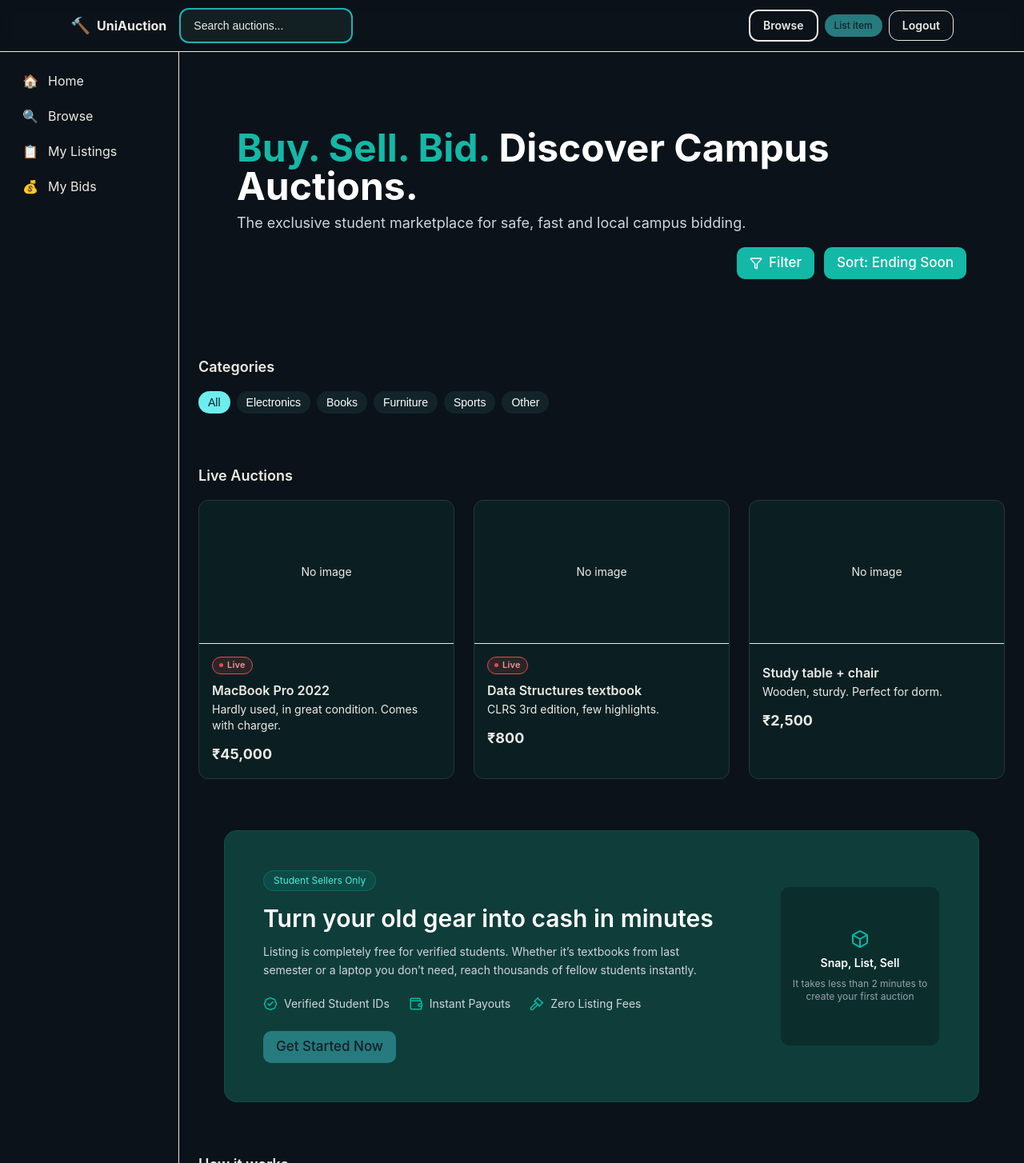
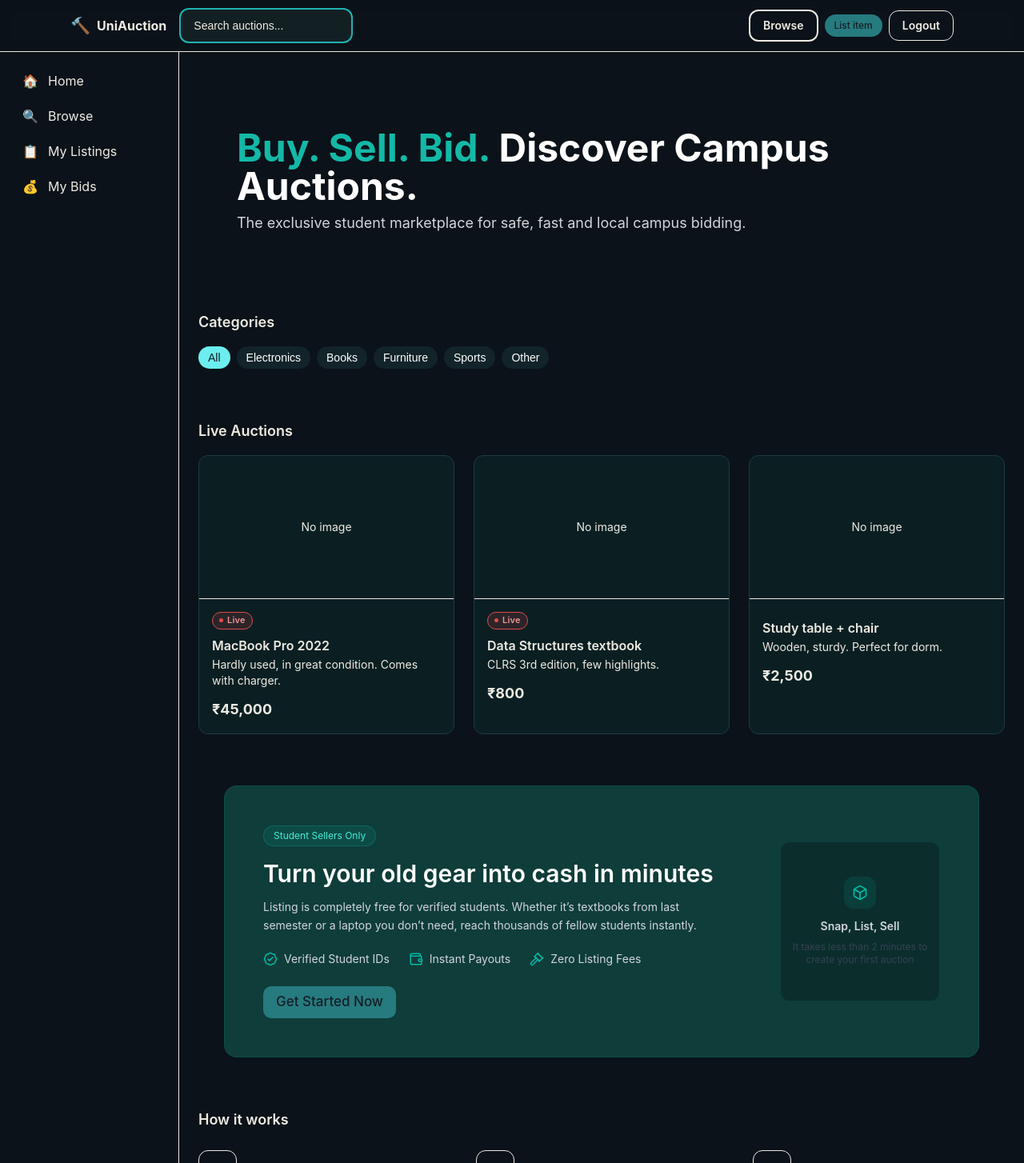
Before and after one commit to nonoyobussiness/student-online-auction-system, a React (Vite) app: page /home in a window 1280 px wide. Shown: the top 1454 px of the page at 80% size. Built offline with nearby package versions, Linux system fonts and the light colour scheme.

Commit message:
fix: icon box styling & theme consistency

```diff
--- a/src/components/sections/HeroSection.tsx
+++ b/src/components/sections/HeroSection.tsx
@@ -1,9 +1,6 @@
 /**
- * HeroSection - Updated with theme + responsive (no layout changes)
+ * HeroSection - Updated with theme + responsive (clean version)
  */
-
-import { Button } from "../ui";
-import { Filter } from "lucide-react";
 
 type HeroSectionProps = {
   theme?: "dark" | "light";
@@ -41,33 +38,6 @@ export default function HeroSection({ theme = "dark" }: HeroSectionProps) {
           The exclusive student marketplace for safe, fast and local campus bidding.
         </p>
 
-        {/* Buttons */}
-        <div className="flex flex-wrap gap-3 mt-4 justify-center md:justify-end">
-
-          {/* Filter Button */}
-          <Button
-            className="
-              flex items-center gap-2
-              !bg-[#14b8a6] !text-white !border-none
-              hover:!bg-[#0d9488] shadow-sm
-            "
-          >
-            <Filter size={16} />
-            Filter
-          </Button>
-
-          {/* Sort Button */}
-          <Button
-            className="
-              !bg-[#14b8a6] !text-white !border-none
-              hover:!bg-[#0d9488] shadow-sm
-            "
-          >
-            Sort: Ending Soon
-          </Button>
-
-        </div>
-
       </div>
     </section>
   );
--- a/src/components/sections/PromoBanner.tsx
+++ b/src/components/sections/PromoBanner.tsx
@@ -71,17 +71,17 @@ export default function PromoBanner({ theme = "dark" }: PromoBannerProps) {
               {/* FEATURES */}
               <div className="flex flex-wrap justify-center md:justify-start gap-4 sm:gap-6 mt-5 text-sm">
 
-                <div className={`flex items-center gap-2 ${isDark ? "text-gray-300" : "text-gray-700"}`}>
+                <div className={`flex items-center gap-2 ${isDark ? "text-gray-300" : "text-gray-900"}`}>
                   <BadgeCheck size={18} className="text-teal-500" />
                   <span>Verified Student IDs</span>
                 </div>
 
-                <div className={`flex items-center gap-2 ${isDark ? "text-gray-300" : "text-gray-700"}`}>
+                <div className={`flex items-center gap-2 ${isDark ? "text-gray-300" : "text-gray-900"}`}>
                   <Wallet size={18} className="text-teal-500" />
                   <span>Instant Payouts</span>
                 </div>
 
-                <div className={`flex items-center gap-2 ${isDark ? "text-gray-300" : "text-gray-700"}`}>
+                <div className={`flex items-center gap-2 ${isDark ? "text-gray-300" : "text-gray-900"}`}>
                   <Gavel size={18} className="text-teal-500" />
                   <span>Zero Listing Fees</span>
                 </div>
@@ -110,15 +110,25 @@ export default function PromoBanner({ theme = "dark" }: PromoBannerProps) {
                   : "bg-[#c7ddda] border-teal-500/20"}
               `}
             >
-              <Box size={24} className="mb-2 text-teal-500" />
 
-              <h4 className={`${isDark ? "text-white" : "text-gray-900"} font-semibold text-sm`}>
+              {/* ICON BOX */}
+              <div
+                className={`
+                  w-10 h-10 flex items-center justify-center rounded-xl mb-3
+                  ${isDark ? "bg-teal-400/10" : "bg-teal-600/20"}
+                `}
+              >
+                <Box size={20} className="text-teal-500" />
+              </div>
+
+              <h4 className={`font-semibold text-sm ${isDark ? "text-gray-300" : "text-gray-900"}`}>
                 Snap, List, Sell
               </h4>
 
-              <p className="text-gray-400 text-xs mt-2 px-3">
+              <p className="text-gray-700 text-xs mt-2 px-3">
                 It takes less than 2 minutes to create your first auction
               </p>
+
             </div>
 
           </div>
```
